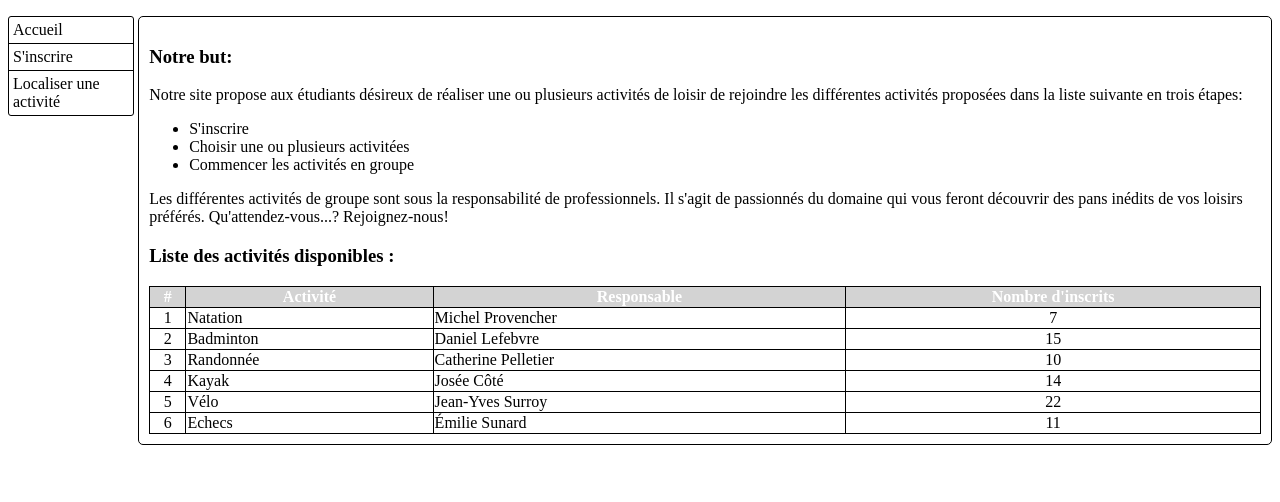
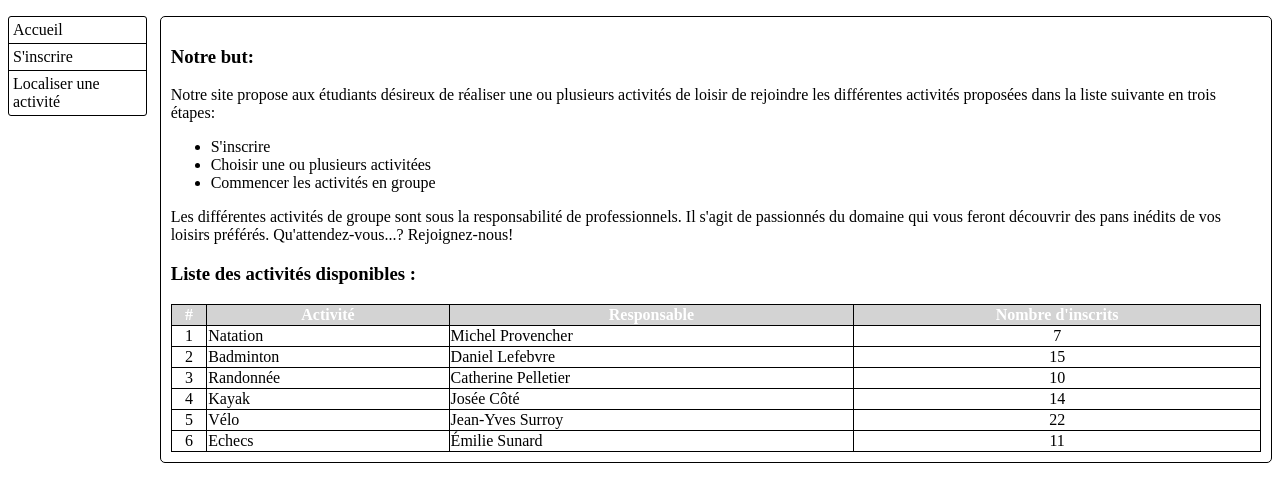
Before and after one commit to Minro4/DevWeb, a PHP site: page /Devoir.html in a window 1280 px wide. Shown: the part 180-682 px from the top of the page. Run offline with PHP 8.4, Linux system fonts and the light colour scheme.

Commit message:
ALLO 3 update un peu de margin de l'article et du width pour que toute gucci

```diff
--- a/CSS/Devoir.css
+++ b/CSS/Devoir.css
@@ -24,7 +24,7 @@ article{
     border-style:solid;
     border-radius: 5px;
     padding: 10px;
-    margin-left: 10.3%;
+    margin-left: 12%;
     margin-top: 1em;
 }
 table{
@@ -52,7 +52,7 @@ td:first-child, td:last-child{
 }
 nav{
     float: left;
-    width: 10%;
+    width: 11%;
 }
 .listMenu
 {
```
